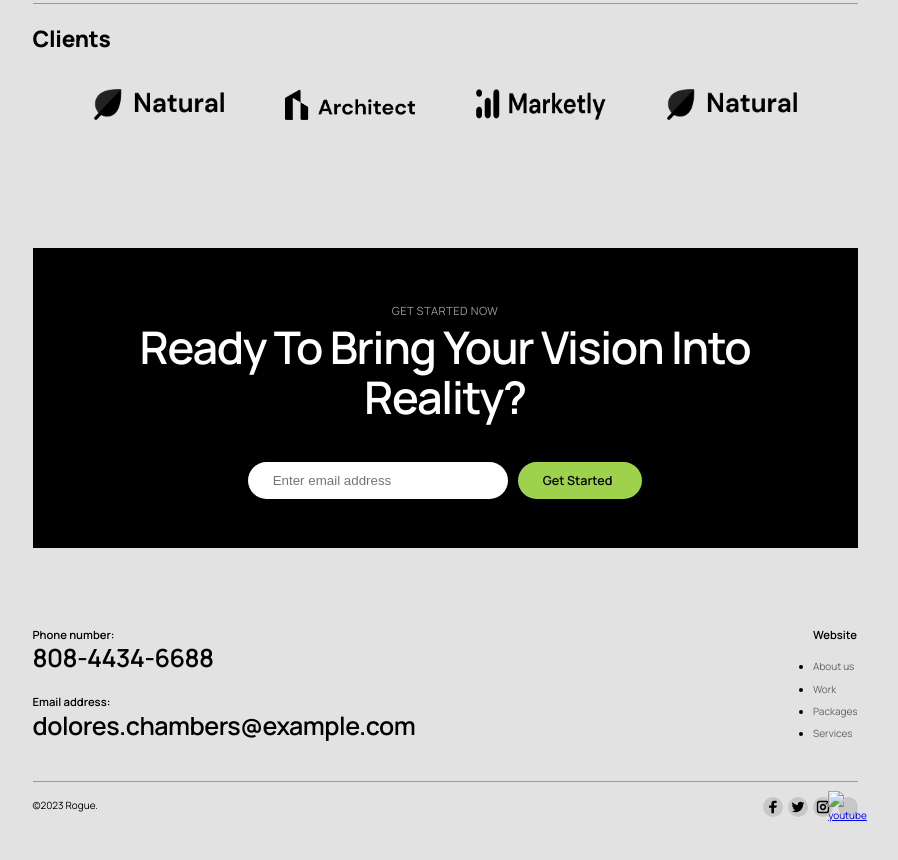
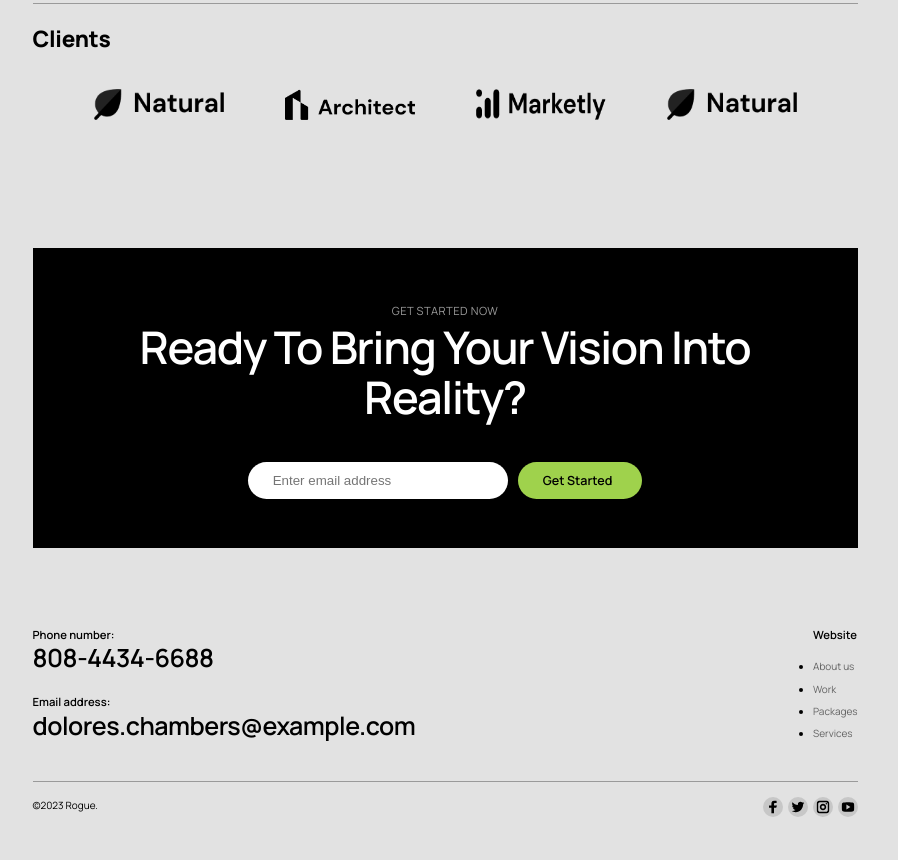
Before and after one commit to pseudoeazy/rogue, a plain HTML site: page index.html in a window 1280 px wide. Shown: the part 5441-6301 px from the top of the page, without its empty margins (195-1093 px from the left). Drawn offline with Linux system fonts and the light colour scheme; the site is published under a folder, as on GitHub Pages, so addresses that start at the root find nothing.

Commit message:
bugfix Youtube Icon URL

```diff
--- a/index.html
+++ b/index.html
@@ -640,7 +640,7 @@
                   target="_blank"
                   rel="noopener noreferrer"
                 >
-                  <img src="/images/youtube.svg" alt="youtube" />
+                  <img src="./images/youtube.svg" alt="youtube" />
                 </a>
               </li>
             </ul>
```
